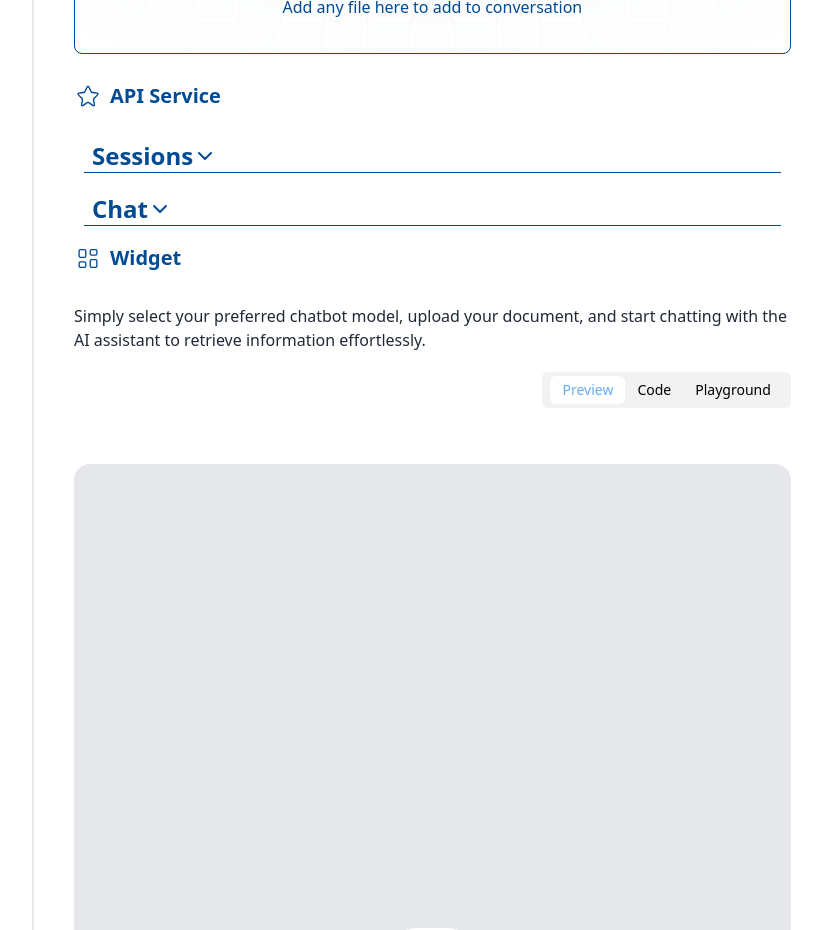
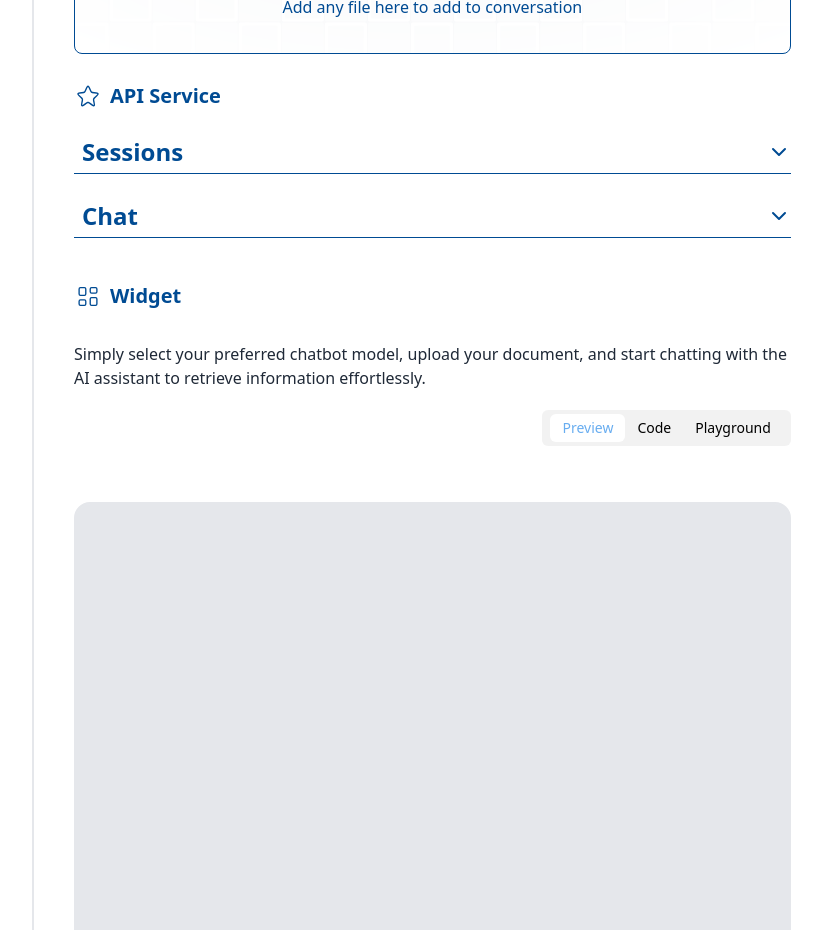
Before and after one commit to Seavlang/ChatbotUI, a Next.js app: page /docs/allApps/1 in a window 1280 px wide. Shown: the part 860-1790 px from the top of the page, without its empty margins (222-1044 px from the left). Built offline with nearby package versions, Linux system fonts and the light colour scheme.

Commit message:
add dockerfile

```diff
--- a/src/app/(docs)/components/APIEndpointModal.jsx
+++ b/src/app/(docs)/components/APIEndpointModal.jsx
@@ -3,14 +3,13 @@ import { api_document } from '@/app/data/api_endpoint';
 import React, { useRef } from 'react'
 import { CopyBlock, ocean } from "react-code-blocks";
 
-function APIEndpointModal({ idx }) {
+function APIEndpointModal({ idx}) {
     const content = api_document
     const dialogRef = useRef(null);
 
     const closeModal = () => {
         dialogRef.current.close();
     };
-    const codeString = "curl -X 'POST' \\ \n  'http://localhost:8001/api/v1/chatbot/create_new_session' \\ \n    -H 'accept: application/json' \\ \n    -H 'Authorization: Bearer REST_API_KEY’"
 
     const json201Response = {
         message: "File uploaded successfully",
@@ -24,7 +23,6 @@ function APIEndpointModal({ idx }) {
         detail: "400: Wrong file format."
     }
 
-    const useCase = "This endpoint is essential for initializing a chat session within your system. By generating a session ID, you can manage your document interactions and chatbot conversations in an organized manner."
     return (
 
         content?.map((data) => (
--- a/src/app/(docs)/docs/allApps/[projectId]/page.jsx
+++ b/src/app/(docs)/docs/allApps/[projectId]/page.jsx
@@ -15,7 +15,7 @@ import APIEndpointModal from "@/app/(docs)/components/APIEndpointModal";
 import WidgetComponent from "@/app/(docs)/components/WidgetComponent";
 
 import * as Collapsible from "@radix-ui/react-collapsible";
-import { RowSpacingIcon, Cross2Icon } from "@radix-ui/react-icons";
+
 
 export default function Page({ params }) {
   const [activeCollapse, setActiveCollapse] = useState(null);
@@ -32,19 +32,19 @@ export default function Page({ params }) {
       "Controller": "Sessions",
       "Endpoints": [
         {
-          "id":1,
+          "id": 1,
           "method": "POST",
           "path": "/api/v1/sessions",
           "description": "Create a new session"
         },
         {
-          "id":2,
+          "id": 2,
           "method": "GET",
           "path": "/api/v1/sessions",
           "description": "Get all sessions"
         },
         {
-          "id":3,
+          "id": 3,
           "method": "DELETE",
           "path": "/api/v1/sessions",
           "description": "Delete a session"
@@ -56,13 +56,13 @@ export default function Page({ params }) {
       "Controller": "Chat",
       "Endpoints": [
         {
-          "id":4,
+          "id": 4,
           "method": "POST",
           "path": "/api/v1/chat",
           "description": "Chat API endpoint"
         },
         {
-          "id":5,
+          "id": 5,
           "method": "GET",
           "path": "/api/v1/chat",
           "description": "Get chat history by session id"
@@ -196,7 +196,7 @@ export default function Page({ params }) {
               <span className="font-medium text-primary mr-2">No document</span>
             </div>
           ) : (
-            <ul>
+            <ul >
               {uploadedFiles?.map((file, index) => (
                 <div className="inline-flex mr-2 items-center border border-gray-300 rounded-md mb-5 px-3 py-1 text-md">
                   {" "}
@@ -225,11 +225,11 @@ export default function Page({ params }) {
               {apiEndpoint?.map((endpoint, idx) => (
                 <div key={idx}>
                   <Collapsible.Root className="w-full cursor-pointer">
-                    <div className="rounded p-2.5">
+                    <div className="rounded">
                       <Collapsible.Trigger asChild onClick={(e) => handleClick(e, idx)}>
                         <span
                           className={cn(
-                            " flex items-center text-left transition-colors text-primary pl-2 text-2xl border-b-[0.8px] border-primary font-bold"
+                            " flex mb-5 items-center justify-between h-11 text-left transition-colors text-primary pl-2 text-2xl border-b-[0.8px] border-primary font-bold"
                           )}
                         >
                           {endpoint.Controller}
@@ -243,8 +243,9 @@ export default function Page({ params }) {
 
                     {/* Conditionally render Collapsible.Content based on activeCollapse */}
                     {endpoint?.Endpoints.map((endpoint, id) => (
-                      <Collapsible.Content key={id} open={activeCollapse === idx} className="w-4/5">
-                        <div className="my-2.5 rounded grid grid-cols-7 p-2.5 cursor-pointer" onClick={() => document.getElementById(`my_modal_${endpoint?.id}`).showModal()}>
+                      <div  key={id} className="transition-colors hover:bg-gray-200">
+                        <Collapsible.Content open={activeCollapse === idx} className="w-4/5">
+                          <div className="my-2.5 rounded grid grid-cols-7 cursor-pointer " onClick={() => document.getElementById(`my_modal_${endpoint?.id}`).showModal()}>
                             <span className="col-span-2 pl-2 w-full py-2 text-xl font-semibold">
                               {endpoint.path}
                             </span>
@@ -263,21 +264,20 @@ export default function Page({ params }) {
                           {/* Modal for each endpoint */}
                           <APIEndpointModal idx={endpoint?.id} />
                         </Collapsible.Content>
+                      </div>
+
                     ))}
                   </Collapsible.Root>
-
-
                 </div>
               ))}
 
             </div>)
             :
-            (<div></div>)
+            ('')
         }
 
-
         {/* widget */}
-        <div className="flex items-center mb-6 gap-2">
+        <div className="flex items-center mb-6 gap-2 mt-4">
           <svg width="28" height="28" viewBox="0 0 20 21" fill="none" xmlns="http://www.w3.org/2000/svg">
             <rect x="3.3335" y="4.23584" width="5" height="5.83333" rx="1" stroke="#004B93" stroke-linejoin="round" />
             <rect x="3.3335" y="13.4023" width="5" height="4.16667" rx="1" stroke="#004B93" stroke-linejoin="round" />
--- a/src/app/data/api_endpoint.js
+++ b/src/app/data/api_endpoint.js
@@ -67,7 +67,7 @@ export const api_document = [
         title: 'Chat Endpoint',
         description: 'Upload documents using POST endpoint',
         overview: 'This endpoint allows you to retrieve all the session IDs associated with a specific project. Each session ID represents an individual chat session that has been created. You can use this information to view past interactions or manage ongoing sessions.',
-        method: 'GET',
+        method: 'POST',
         path: 'https://chatbot.kshrd.com.kh/api/v1/chatbot/create_new_session',
         request: "curl -X 'POST' \\ \n  'http://localhost:8001/api/v1/chatbot/create_new_session' \\ \n    -H 'accept: application/json' \\ \n    -H 'Authorization: Bearer REST_API_KEY’",
         code200: {
@@ -85,7 +85,7 @@ export const api_document = [
     },
     {
         id: 5,
-        title: 'Session Endpoint',
+        title: 'Chat Endpoint',
         description: 'Get all chat sessions using GET session endpoint.',
         overview: 'This endpoint allows you to retrieve all the session IDs associated with a specific project. Each session ID represents an individual chat session that has been created. You can use this information to view past interactions or manage ongoing sessions.',
         method: 'GET',
```
Also changed, not shown: 1 other file (tests, documents, lock files or other folders). Lines whose indentation alone changed are shown as unchanged.
